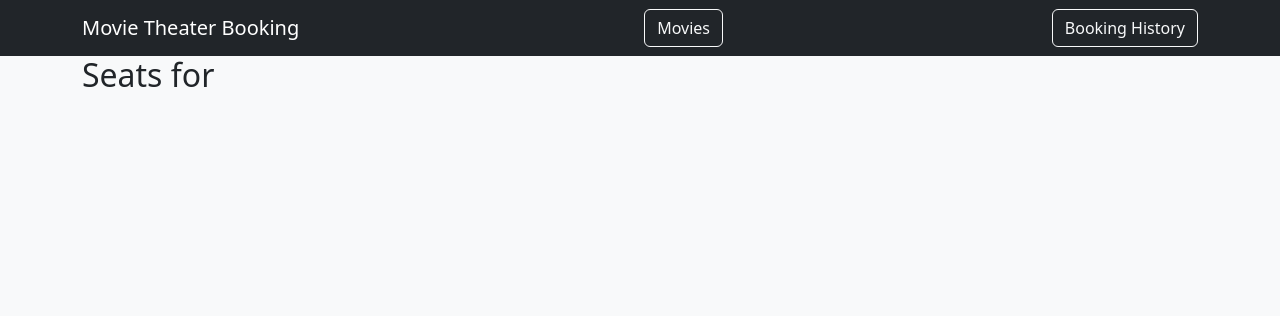
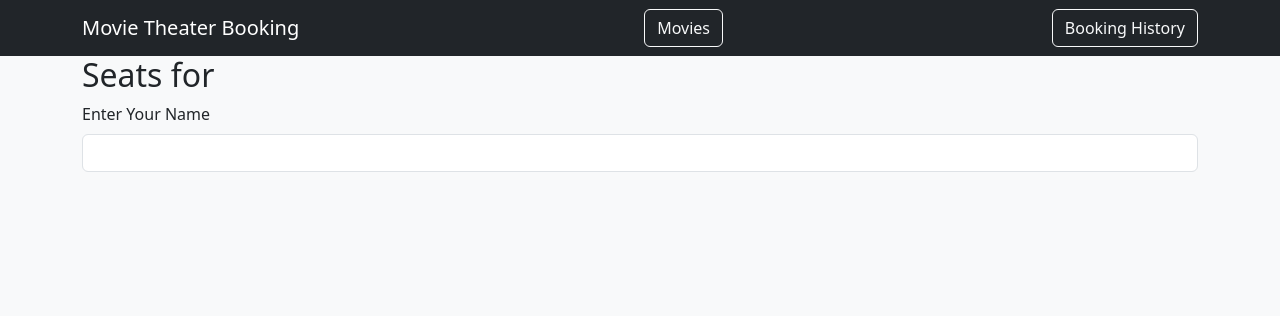
Before and after one commit to Royer5000/cs4300, a Django app: page /book/1/ in a window 1280 px wide. Shown: the top 316 px of the page. Run offline with Django 4.2, Linux system fonts and the light colour scheme; data that the repository does not hold is empty.

Commit message:
hopefully final changes to seat_booking for buttons to work

```diff
--- a/homework2/movie_theater_booking/bookings/templates/bookings/seat_booking.html
+++ b/homework2/movie_theater_booking/bookings/templates/bookings/seat_booking.html
@@ -5,21 +5,30 @@
 {% block content %}
 <h2>Seats for {{ movie.title }}</h2>
 
+    <form method = "POST">
+        <div class="mb-5">
+            <label class = "form-label">Enter Your Name</label>
+            <input type = "text" name = "user" class = "form-control" required>
+        </div>
+
+
         <div class = "row">
             {% for seat in seats %}
-            <div class = "col">
+                <div class = "col-md-2 col-5 mb-3">
                     {% if seat.booking_status %}
                         <!-- Seat is booked -->
-                     <button type = "button" class = "btn btn-secondary w-100" disabled>
+                        <button type = "button" class = "btn btn-secondary w-200 h-200" disabled color = red>
                             {{ seat.seat_number }}
                         </button>
                     {% else %}
-                    <button type = "submit" class = "btn btn-secondary w-100" name = "seat_number" value = "{{ seat.seat_number }}">
+                        <button type = "submit" class = "btn btn-secondary w-200 h-200" name = "seat_number" value = "{{ seat.seat_number }}" color = green>
                             {{ seat.seat_number }}
                         </button>
                     {% endif %}
                 </div>
             {% endfor %}
         </div>
+    </form>
+
 
 {% endblock %}
```
Lines whose indentation alone changed are shown as unchanged.
